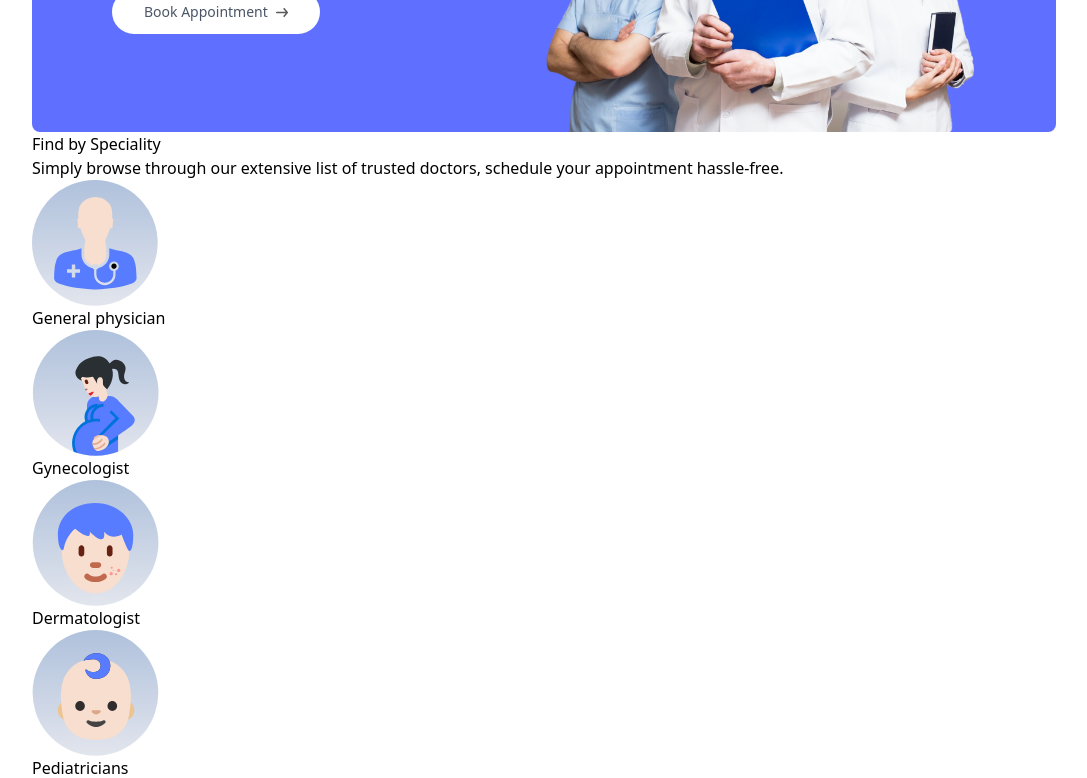
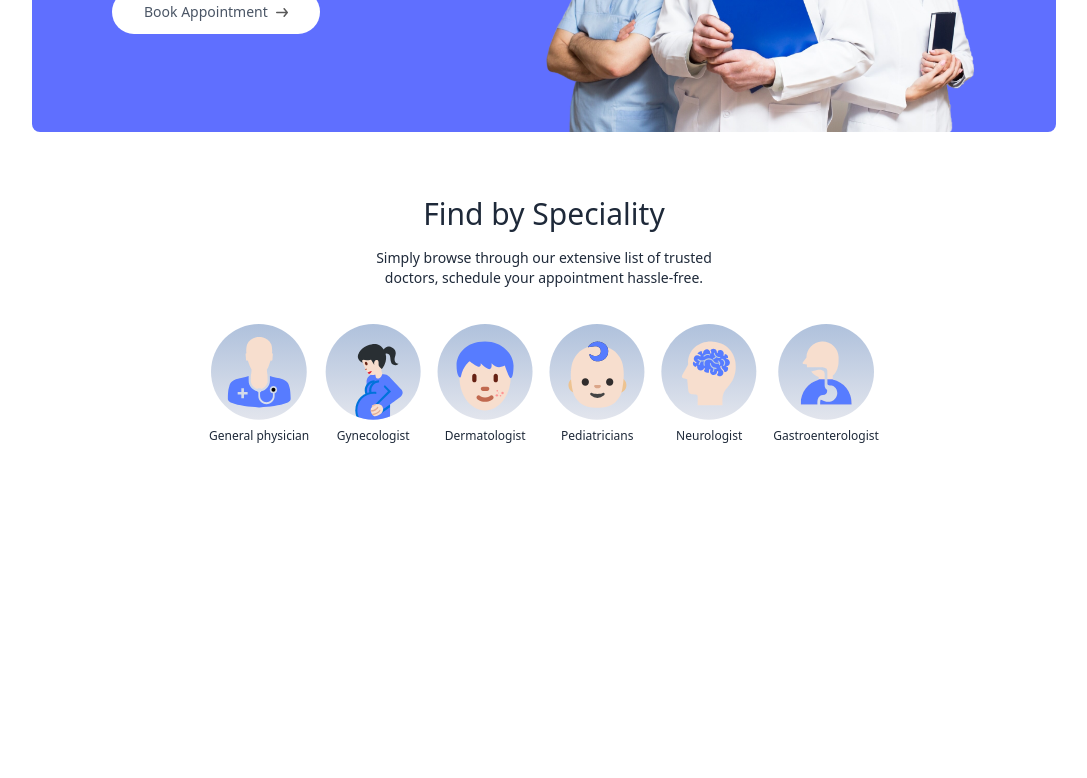
Before and after one commit to DhirajNeupane-999/Appartment-booking-system, a React (Vite) app in the folder frontend/: page / in a window 1280 px wide. Shown: the part 560-1338 px from the top of the page, without its empty margins (96-1183 px from the left). After the commit the page ends 1068 px from the top, so only its background shows below. Built offline with nearby package versions, Linux system fonts and the light colour scheme.

Commit message:
complete specialityMenu section

```diff
--- a/frontend/src/components/SpecialityMenu.jsx
+++ b/frontend/src/components/SpecialityMenu.jsx
@@ -1,21 +1,27 @@
-import { Link } from "react-router-dom"
-import { specialityData } from "../assets/assets_frontend/assets"
+import { Link } from "react-router-dom";
+import { specialityData } from "../assets/assets_frontend/assets";
 
 const SpecialityMenu = () => {
   return (
-    <div id="speciality">
-        <h1>Find by Speciality</h1>
-        <p>Simply browse through our extensive list of trusted doctors, schedule your appointment hassle-free.</p>
-        <div>
-            {specialityData.map((item, index) => (
-                <Link key={index} to={`/doctors/${item.speciality}`}>
-                    <img src={item.image} alt="" />
-                    <p>{item.speciality}</p>
-                </Link>
-            ))}
-        </div>
+    <div
+      className="flex flex-col items-center gap-4 py-16 text-gray-800"
+      id="speciality"
+    >
+      <h1 className="text-3xl font-medium">Find by Speciality</h1>
+      <p className="sm:w-1/3 text-center text-sm">
+        Simply browse through our extensive list of trusted doctors, schedule
+        your appointment hassle-free.
+      </p>
+      <div className="flex sm:justify-center gap-4 pt-5 w-full overflow-scroll">
+        {specialityData.map((item, index) => (
+          <Link onClick={()=>scrollTo(0,0)} className="flex flex-col items-center text-xs cursor-pointer flex-shrink-0 hover:translate-y-[-10px] transition-all duration-500" key={index} to={`/doctors/${item.speciality}`}>
+            <img className="w-16 sm:w-24 mb-2" src={item.image} alt="" />
+            <p>{item.speciality}</p>
+          </Link>
+        ))}
+      </div>
     </div>
-  )
-}
+  );
+};
 
-export default SpecialityMenu
+export default SpecialityMenu;
--- a/frontend/src/index.css
+++ b/frontend/src/index.css
@@ -1,9 +1,13 @@
 @import "tailwindcss";
 
-@theme{
-    --color-primary: #5f6fff;
+@theme {
+  --color-primary: #5f6fff;
 }
 
-.active hr{
-    display: block;
+.active hr {
+  display: block;
 }
+
+::-webkit-scrollbar {
+  @apply hidden;
+}
```
